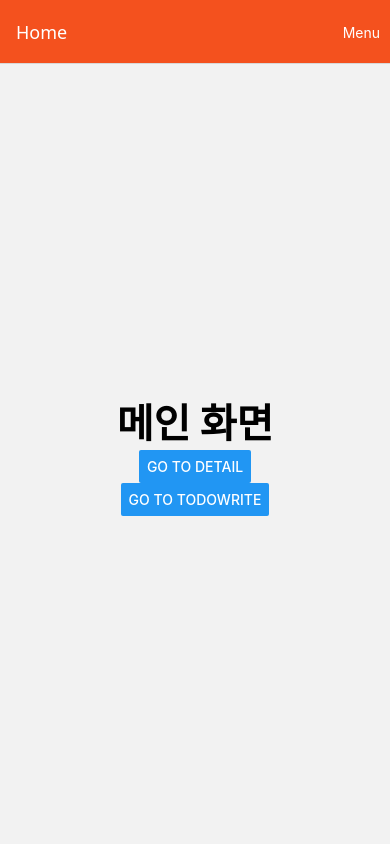
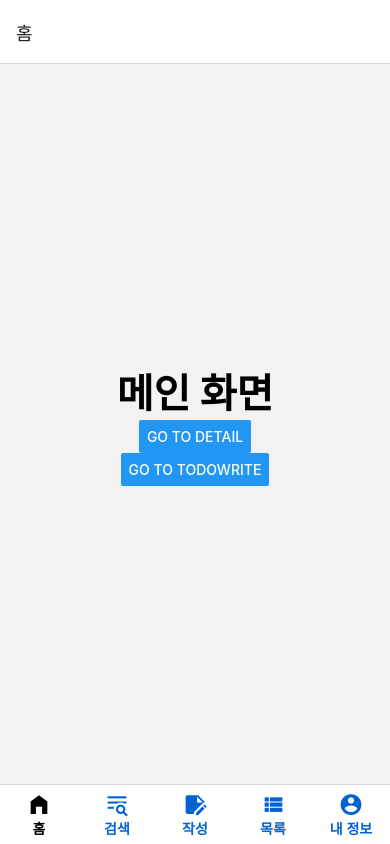
Before and after one commit to 01LEE/todo-app, a React Native app: screen / in a window 390 px wide. Built offline with nearby package versions, Linux system fonts and the light colour scheme.

Commit message:
Tab.Screen name에 맞는 아이콘 적용

```diff
--- a/App.js
+++ b/App.js
@@ -6,6 +6,14 @@ import { useState } from 'react';
 // react native navigation을 사용하는 데 필요한 import
 import { NavigationContainer, useNavigation } from '@react-navigation/native';
 import { createNativeStackNavigator } from '@react-navigation/native-stack';
+
+// 보통의 경우 navigation은 bottom에 쓴다
+import { createBottomTabNavigator } from '@react-navigation/bottom-tabs';
+
+
+
+// icons
+import MaterialCommunityIcons from '@expo/vector-icons/MaterialCommunityIcons'; // materialCommunity Icons
 
 
 function HomeScreen() {
@@ -63,44 +71,99 @@ const TodoWriteScreen = ({ navigation, route }) => {
   );
 }
 
-function DetailScreen({ navigation, route }) { // 복잡하지 않기에 그냥 매개변수 자체로 navigation을 사용한다
-  const todos = route?.params?.todos ? route.params.todos : '작성된 내용이 없습니다.';
 
+const TodoSearchScreen = ({ navigation, route }) => {
   return (
     <View style={{ flex: 1, alignItems: 'center', justifyContent: 'center' }}>
-      <Text style={{ fontSize: 40, fontWeight: 'bold' }}>상세보기 화면</Text>
-      <Text>작성 내용 : {todos}</Text>
-
-      <Button title='Go to Home' onPress={() => navigation.navigate('Home')} />
-      <Button title='Go to Detail' onPress={() => navigation.push('Detail')} />
-
-
-
-
+      <Text style={{ fontSize: 40, fontWeight: 'bold' }}>검색</Text>
     </View>
   );
 }
+
+const TodoListScreen = ({ navigation, route }) => {
+  return (
+    <View style={{ flex: 1, alignItems: 'center', justifyContent: 'center' }}>
+      <Text style={{ fontSize: 40, fontWeight: 'bold' }}>목록</Text>
+    </View>
+  );
+}
+
+const MyPageScreen = ({ navigation, route }) => {
+  return (
+    <View style={{ flex: 1, alignItems: 'center', justifyContent: 'center' }}>
+      <Text style={{ fontSize: 40, fontWeight: 'bold' }}>내 정보</Text>
+    </View>
+  );
+}
+
 const Stack = createNativeStackNavigator();
+const Tab = createBottomTabNavigator();
 
 export default function App() {
   return (
     <NavigationContainer>
-      <Stack.Navigator
-        initialRouteName="Home"
-        screenOptions={{
-          headerStyle: { backgroundColor: '#f4511e' },
-          headerTintColor: '#fff',
-          headerRight: () => (
-            <Pressable
-              onPress={() => alert('This is a button!')}>
-              <Text style={{ marginRight: 10, color: '#fff' }}>Menu</Text>
-            </Pressable>
+      <Tab.Navigator screenOptions={({ route }) => ({
+        tabBarLabelStyle: {
+          fontSize: 14,
+          paddingBottom: 10,
+          fontWeight: 'bold'
+        },
+        tabBarStyle: {
+          height: 60
+        },
+        tabBarInactiveTintColor: '#0163d2',
+        tabBarActiveTintColor: 'black',
+        tabBarIcon: ({ color, size }) => {
+          let iconName;
+
+          if (route.name == "Home") {
+            iconName = "home-variant";
+          } else if (route.name == "TodoSearch") {
+            iconName = "text-search"
+          } else if (route.name == "TodoWrite") {
+            iconName = "note-edit";
+          } else if (route.name == "TodoList") {
+            iconName = "view-list";
+          } else if (route.name == "MyPage") {
+            iconName = "account-circle"
+          }
+          return (
+            <MaterialCommunityIcons name={iconName} size={size} color={color} />
           )
-        }}>
-        <Stack.Screen name="Home" component={HomeScreen} />
-        <Stack.Screen name="Detail" component={DetailScreen} />
-        <Stack.Screen name="TodoWrite" component={TodoWriteScreen} />
-      </Stack.Navigator>
+
+        }
+      })}
+      >
+        <Tab.Screen name="Home" component={HomeScreen}
+          options={
+            {
+              title: '홈',
+            }} />
+        <Tab.Screen name="TodoSearch" component={TodoSearchScreen}
+          options={
+            {
+              title: '검색',
+            }
+          } />
+        <Tab.Screen name="TodoWrite" component={TodoWriteScreen}
+          options={
+            {
+              title: '작성',
+            }
+          } />
+        <Tab.Screen name="TodoList" component={TodoListScreen}
+          options={
+            {
+              title: '목록',
+            }
+          } />
+        <Tab.Screen name="MyPage" component={MyPageScreen}
+          options={
+            {
+              title: '내 정보',
+            }
+          } />
+      </Tab.Navigator>
     </NavigationContainer>
   );
 }
--- a/package.json
+++ b/package.json
@@ -10,6 +10,7 @@
     "web": "expo start --web"
   },
   "dependencies": {
+    "@react-navigation/bottom-tabs": "^7.3.9",
     "@react-navigation/native": "^7.1.5",
     "@react-navigation/native-stack": "^7.3.9",
     "expo": "~52.0.43",
```
Also changed, not shown: 2 other files (tests, documents, lock files or other folders).
